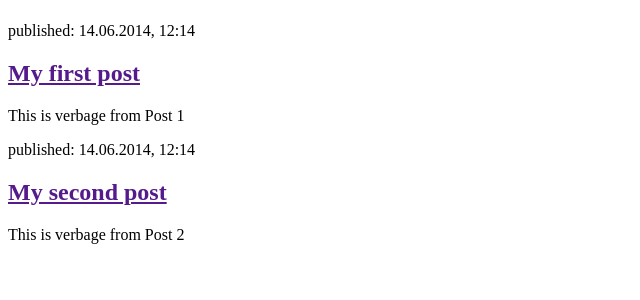
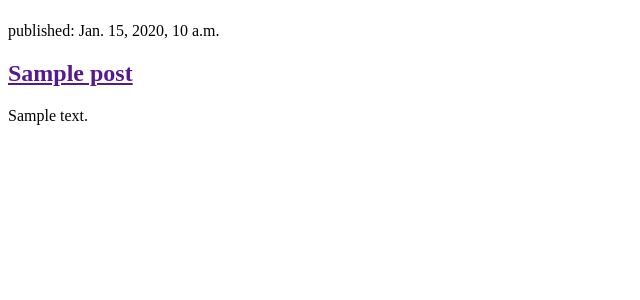
Before and after one commit to obonekenob/M06TutorialTDD, a Django app: template blog/templates/blog/post_list.html in a window 1280 px wide. Shown: the part 58-358 px from the top of the page, without its empty margins (0-640 px from the left). Run offline with Django 3.2, Linux system fonts and the light colour scheme; the template is opened without the code that fills it: most values are stand-ins (such as "Sample title", 1, 10 or a date in 2020).

Commit message:
M06 Mod Templts 2 disp posts from db-02

```diff
--- a/blog/templates/blog/post_list.html
+++ b/blog/templates/blog/post_list.html
@@ -8,16 +8,13 @@
             <h1><a href="/">Django Girls Blog</a></h1>
         </header>
 
-        <article>
-            <time>published: 14.06.2014, 12:14</time>
-            <h2><a href="">My first post</a></h2>
-            <p>This is verbage from Post 1</p>
-        </article>
+        {% for post in posts %}
+            <article>
+                <time>published: {{ post.published_date }}</time>
+                <h2><a href="">{{ post.title }}</a></h2>
+                <p>{{ post.text|linebreaksbr }}</p>
+            </article>
+        {% endfor %}
 
-        <article>
-            <time>published: 14.06.2014, 12:14</time>
-            <h2><a href="">My second post</a></h2>
-            <p>This is verbage from Post 2</p>
-        </article>
     </body>
 </html>
--- a/blog/views.py
+++ b/blog/views.py
@@ -1,6 +1,9 @@
 from django.shortcuts import render
+from django.utils import timezone
+from .models import Post
 
 # Create your views here.
 
 def post_list(request):
-    return render(request, 'blog/post_list.html', {})
+    posts = Post.objects.filter(published_date__lte=timezone.now()).order_by('published_date')
+    return render(request, 'blog/post_list.html', {'posts':posts})
```
